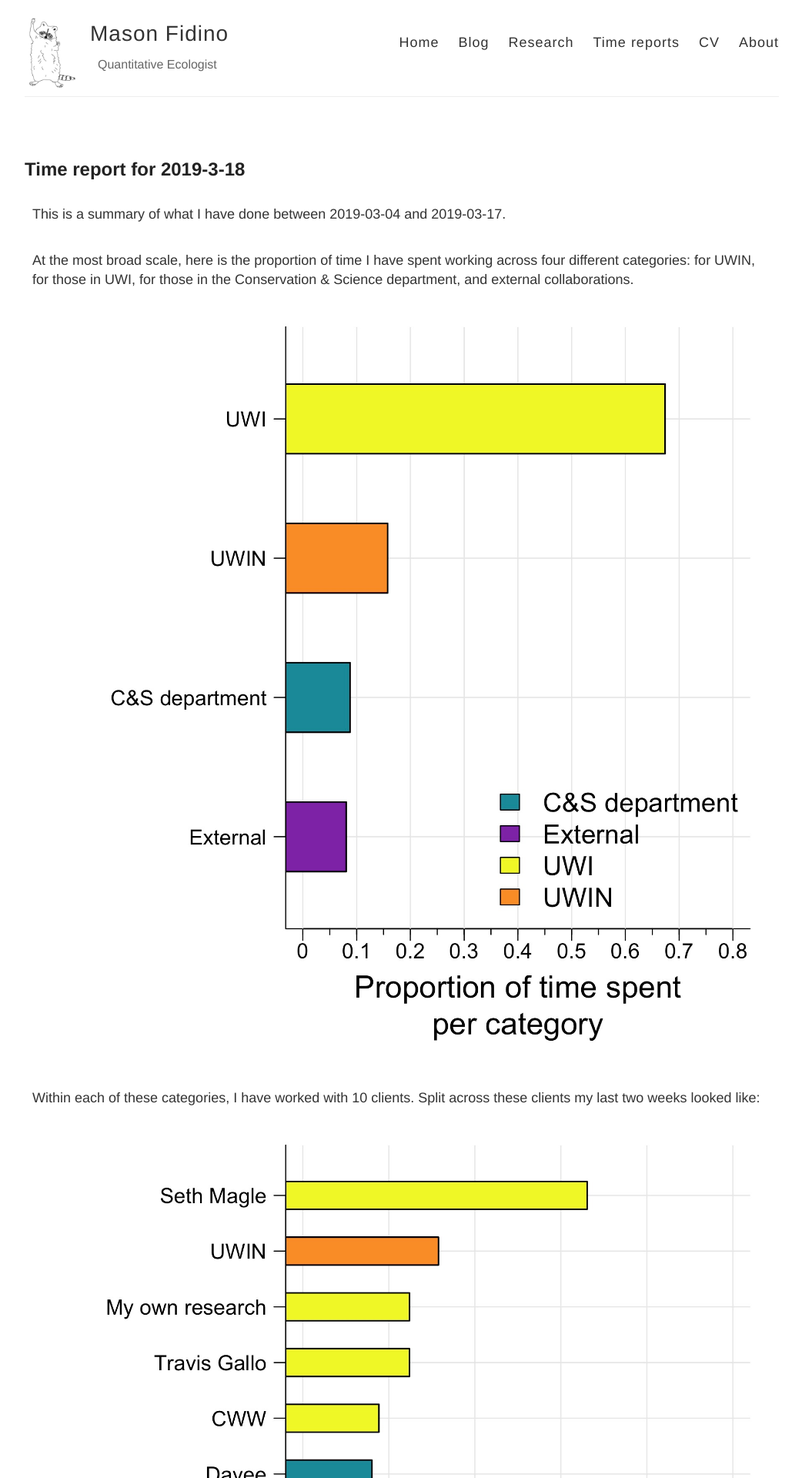
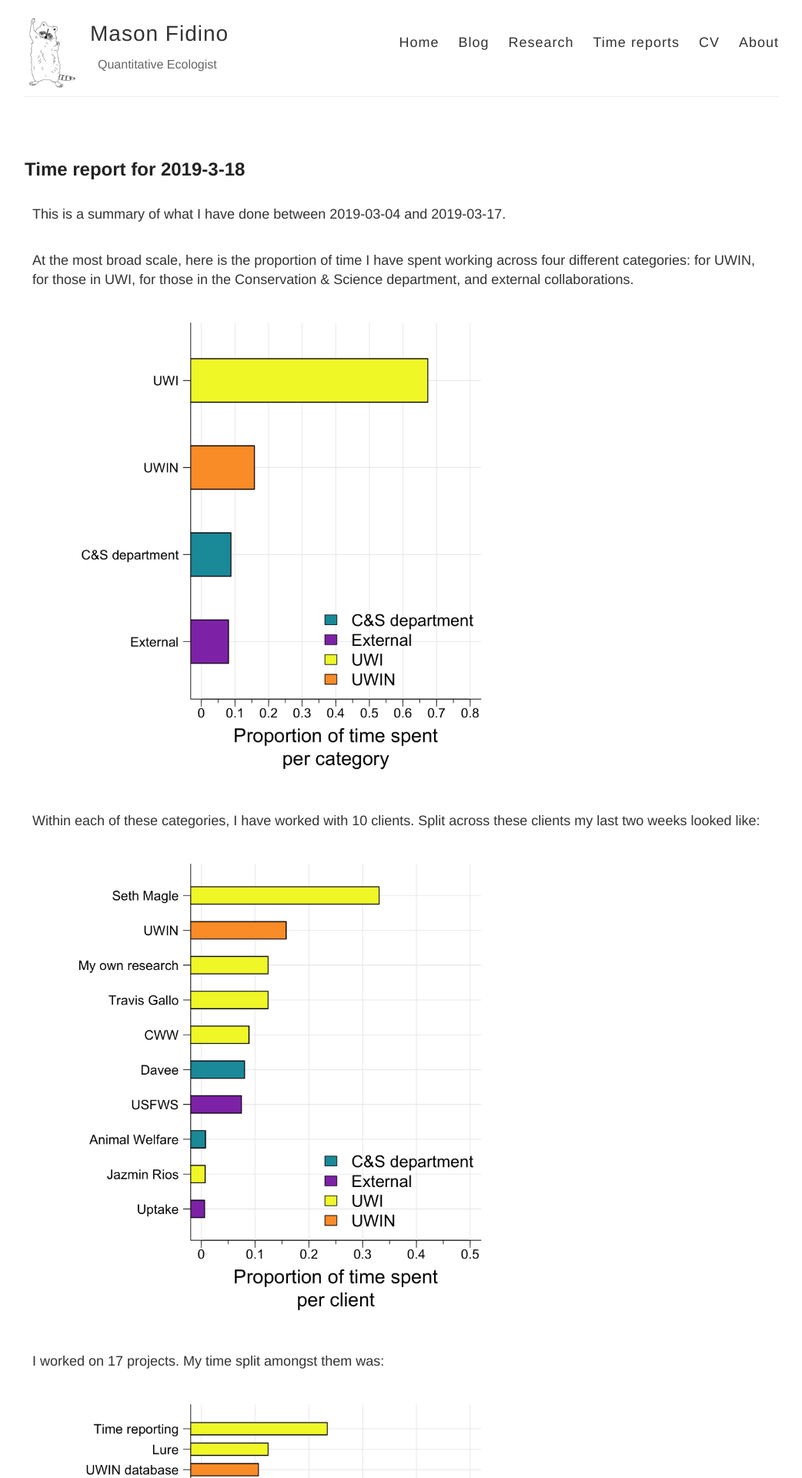
Before and after one commit to mfidino/mfidino.github.io, a Jekyll site: the page built from timereport/_posts/2019-3-18-timereport_2019-3-18.md, in a window 1280 px wide. Shown: the top 1920 px of the page at 77% size, without its empty margins (118-1160 px from the left). Built offline with Jekyll 4.4.1, drawn with Linux system fonts in a browser that asks for light colours.

Commit message:
new report for 2019-3-18

```diff
--- a/timereport/_posts/2019-3-18-timereport_2019-3-18.md
+++ b/timereport/_posts/2019-3-18-timereport_2019-3-18.md
@@ -9,18 +8,18 @@
 
 At the most broad scale, here is the proportion of time I have spent working across four different categories: for UWIN, for those in UWI, for those in the Conservation & Science department, and external collaborations.
 
-![_config.yml]({{ site.baseurl}}/images/2019-3-18_category_plot.jpg)
+<img src='{{site.baseurl}}/images/2019-3-18_category_plot.jpg' alt='The amount of time I spent across various categories' width='600' height='600'>
 
 Within each of these categories, I have worked with 10 clients. Split across these clients my last two weeks looked like:
 
-![_config.yml]({{ site.baseurl}}/images/2019-3-18_client_plot.jpg)
+<img src='{{site.baseurl}}/images/2019-3-18_client_plot.jpg' alt='Who I worked with over the last two weeks' width='600' height='600'>
 
 I worked on 17 projects. My time split amongst them was:
 
-![_config.yml]({{ site.baseurl}}/images/2019-3-18_project_plot.jpg)
+<img src='{{site.baseurl}}/images/2019-3-18_project_plot.jpg' alt='The different projects I worked on' width='600' height='600'>
 
 Of the projects that I work on there are 11 that I believe will result in publication.
 
 Here is the last I have worked on each of these projects:
 
-![_config.yml]({{ site.baseurl}}/images/2019-3-18_weeks_since.jpg)
+<img src='{{site.baseurl}}/images/2019-3-18_weeks_since.jpg' alt='How long has it been since I visited different projects' width='600' height='600'>
```
Also changed, not shown: other parts of timereport/_posts/2019-3-18-timereport_2019-3-18.md (+0 -1 lines), images/2019-3-18_weeks_since.jpg.
